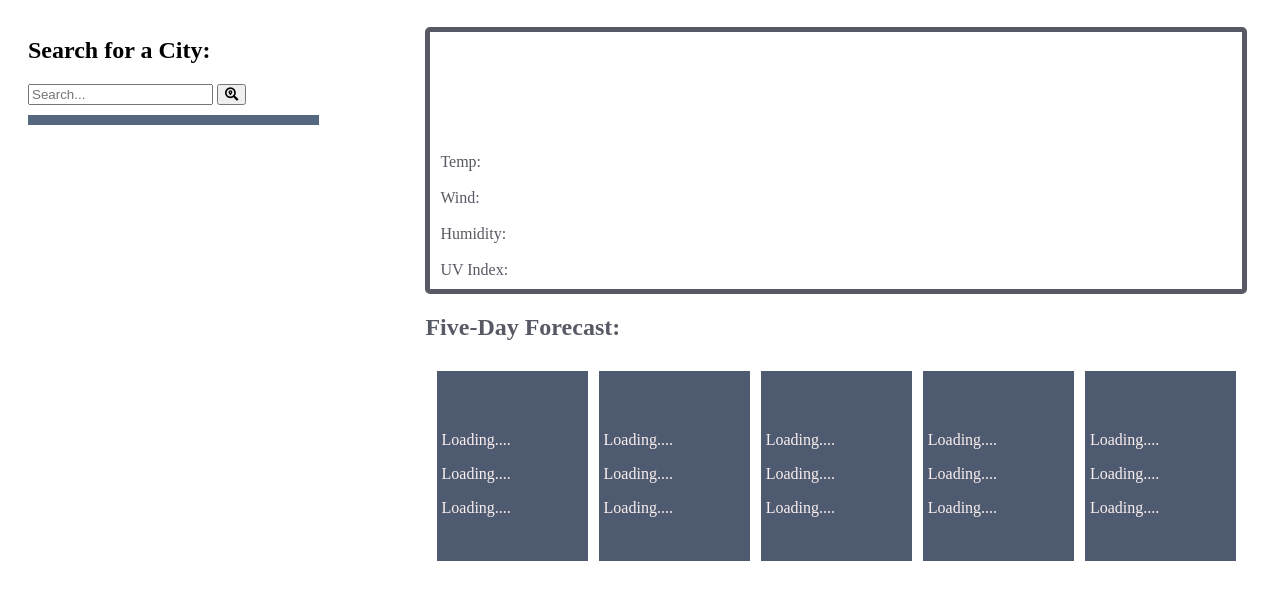
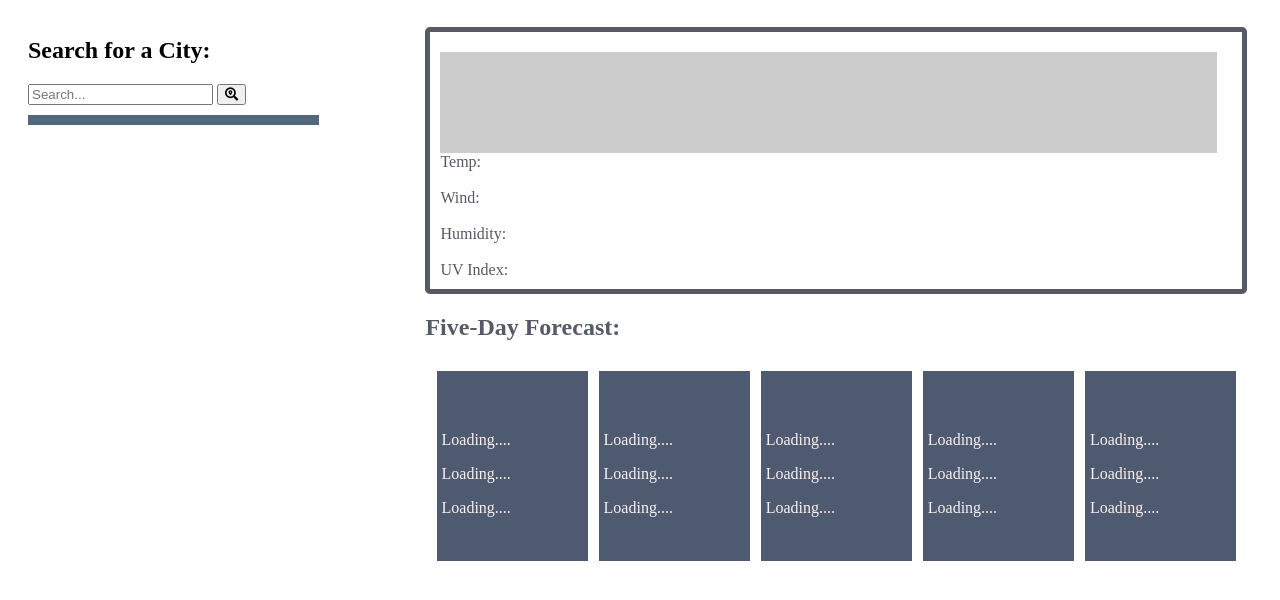
Before and after one commit to Mariana21hch/weatherForcast, a plain HTML site: page index.html in a window 1280 px wide. Shown: the part 78-678 px from the top of the page. Drawn offline with nearby package versions, Linux system fonts and the light colour scheme.

Commit message:
added style

```diff
--- a/develop/script.js
+++ b/develop/script.js
@@ -1,6 +1,6 @@
 var apiKey = "0a1cf54009aa74cd34cd8068722976e4";
 var forecastURL = "https://api.openweathermap.org/data/2.5/forecast?q=";
-var uviURL = "https://api.openweathermap.org/data/3.0/onecall?q=";
+//var uviURL = "https://api.openweathermap.org/data/3.0/onecall?q=";
 var uviURL = "https://api.openweathermap.org/data/2.5/uvi?";
 var fullToday = new Date(); //Todays date object
 var todayMonth = fullToday.getMonth(); //Current Month
--- a/develop/style.css
+++ b/develop/style.css
@@ -77,3 +77,8 @@
     background-color:#4E5A6F ;
     color:#FAEFEF;
 }
+
+.mainStyle{
+    background-color: #ccc;
+    color: #5e5e5e;
+}
```
